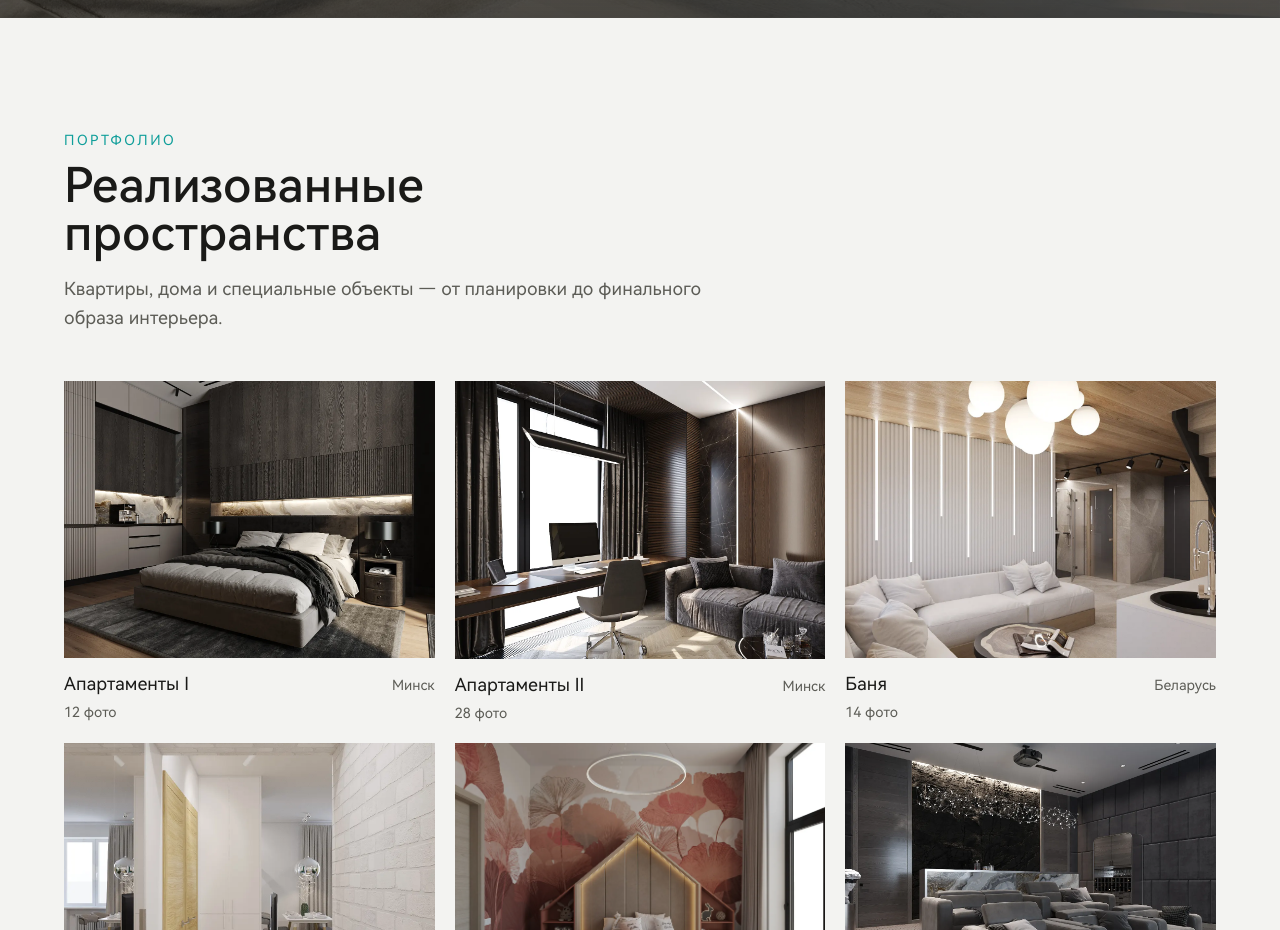
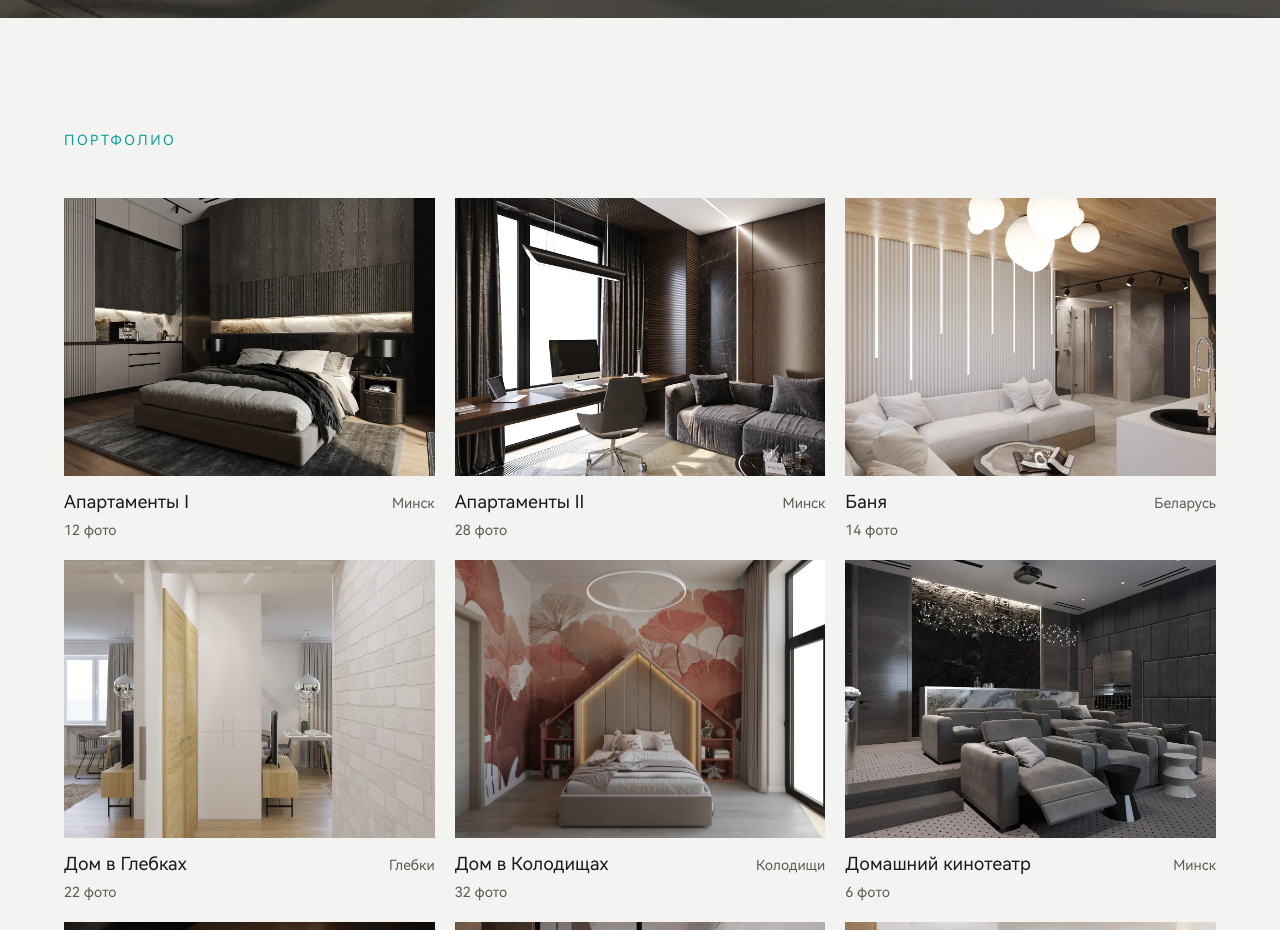
Before and after one commit to dimivash1987-bit/ortstudio, a Next.js app: page / in a window 1280 px wide. Shown: the part 782-1712 px from the top of the page. Built offline with nearby package versions, Linux system fonts and the light colour scheme.

Commit message:
Remove portfolio section subtitle and heading.
Co-authored-by: Cursor <cursoragent@cursor.com>

```diff
--- a/src/components/Portfolio.tsx
+++ b/src/components/Portfolio.tsx
@@ -47,16 +47,7 @@ export function Portfolio({ projects }: PortfolioProps) {
   return (
     <section id="portfolio" className="scroll-mt-24 px-5 py-20 md:px-8 md:py-28">
       <div className="mx-auto max-w-6xl">
-        <div className="max-w-2xl">
-          <p className="text-sm uppercase tracking-[0.18em] text-accent">Портфолио</p>
-          <h2 className="mt-3 text-4xl font-medium text-ink md:text-5xl">
-            Реализованные пространства
-          </h2>
-          <p className="mt-4 text-base leading-relaxed text-ink-muted md:text-lg">
-            Квартиры, дома и специальные объекты — от планировки до финального
-            образа интерьера.
-          </p>
-        </div>
+        <h2 className="text-sm uppercase tracking-[0.18em] text-accent">Портфолио</h2>
 
         <div className="mt-12 grid gap-5 sm:grid-cols-2 lg:grid-cols-3">
           {projects.map((project) => (
```
